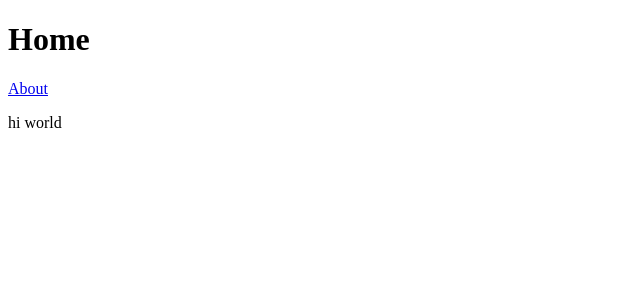
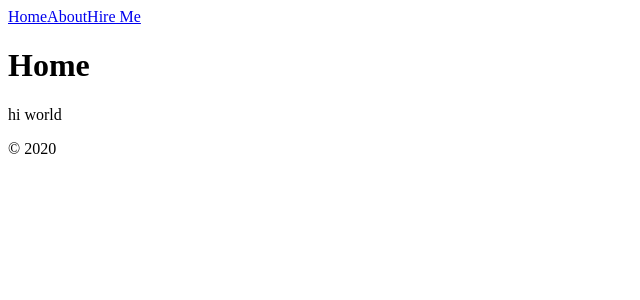
Before and after one commit to domainio/next-portfolio, a Next.js app: page / in a window 1280 px wide. Shown: the top 300 px of the page, without its empty margins (0-640 px from the left). Built offline with nearby package versions, Linux system fonts and the light colour scheme.

Commit message:
add layout component

```diff
--- /dev/null
+++ b/componentns/Layout.js
@@ -0,0 +1,16 @@
+import Link from 'next/link';
+
+const Layout = ({ children, title }) => (
+  <div>
+    <header>
+      <Link href="/">Home</Link>
+      <Link href="/about">About</Link>
+      <Link href="/hireme">Hire Me</Link>
+    </header>
+    <h1>{title}</h1>
+    {children}
+    <footer>&copy; {new Date().getFullYear()}</footer>
+  </div>
+)
+
+export default Layout;
--- a/pages/index.js
+++ b/pages/index.js
@@ -1,13 +1,10 @@
 import Link from 'next/link';
+import Layout from '../componentns/Layout';
 
 const Index = () => (
-  <div>
-    <h1>Home</h1>
-    <Link href="/about">
-      <a>About</a>
-    </Link>
+  <Layout title="Home">
     <p>hi world</p>
-  </div>
+  </Layout>
 );
 
 export default Index;
```
Also changed, not shown: pages/about.js (+3 -6 lines), pages/hireme.js (added, +9 -0 lines).
